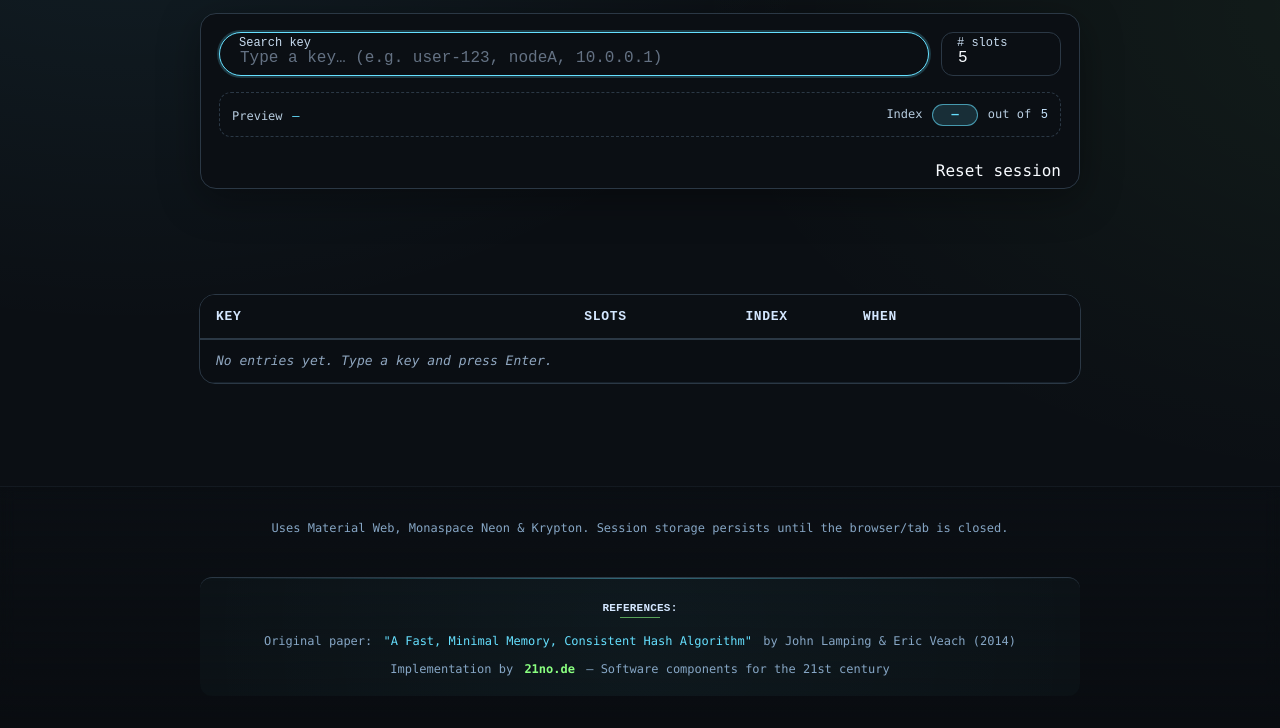
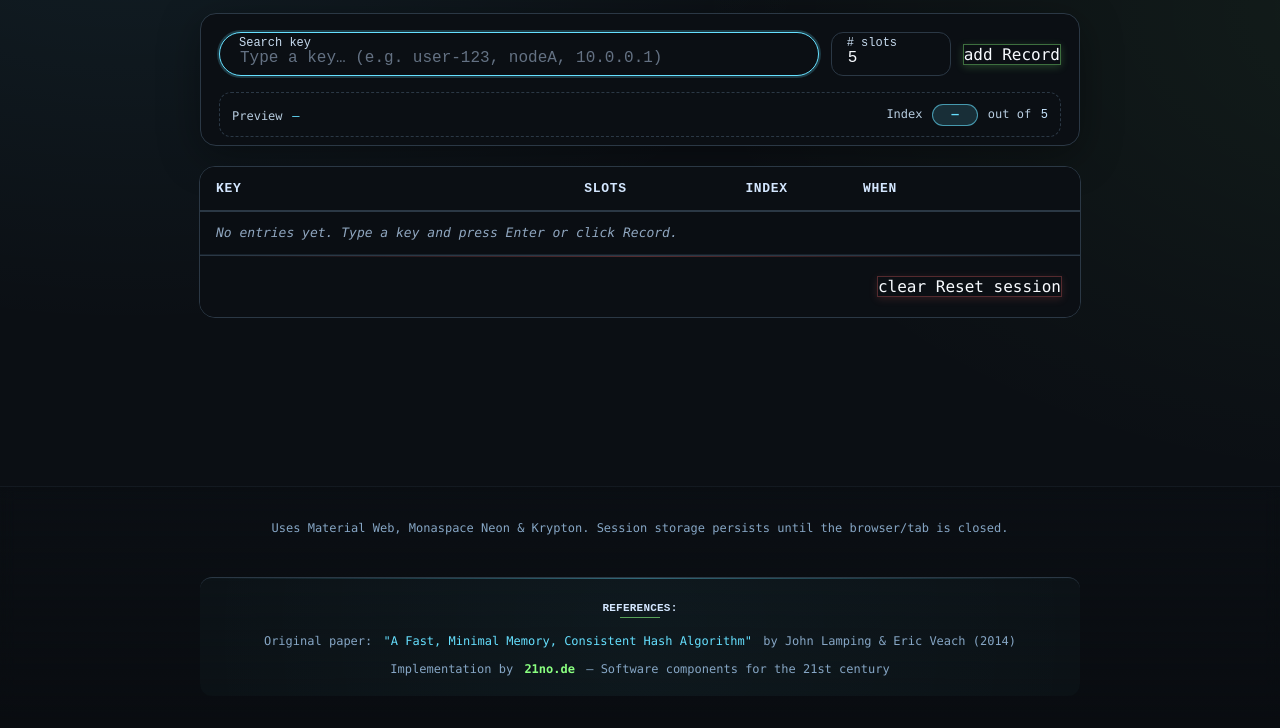
Before and after one commit to BackendStack21/consistent-hash, a website: page docs/index.html in a window 1280 px wide. Shown: the part 72-800 px from the top of the page. Drawn offline with nearby package versions, Linux system fonts and the light colour scheme; a small style sheet from the web is missing.

Commit message:
Add Record button and update UI/UX

```diff
--- a/docs/app.js
+++ b/docs/app.js
@@ -11,6 +11,7 @@ const liveKey = document.getElementById("liveKey");
 const liveIndex = document.getElementById("liveIndex");
 const liveSlots = document.getElementById("liveSlots");
 const clearAllBtn = document.getElementById("clearAllBtn");
+const enterBtn = document.getElementById("enterBtn");
 const entriesBody = document.getElementById("entriesBody");
 
 let jch = new JumpConsistentHash(5);
@@ -70,7 +71,8 @@ function fmtWhen(ts) {
 
 function renderTable() {
   if (!entries.length) {
-    entriesBody.innerHTML = '<tr class="empty"><td colspan="5">No entries yet. Type a key and press Enter.</td></tr>';
+    entriesBody.innerHTML =
+      '<tr class="empty"><td colspan="5">No entries yet. Type a key and press Enter or click Record.</td></tr>';
     return;
   }
   const rows = entries
@@ -171,6 +173,16 @@ slotsInput.addEventListener("input", async () => {
 });
 clearAllBtn.addEventListener("click", clearAll);
 
+// Record button event listener for all interaction types
+if (enterBtn) {
+  // Handle click events (mouse and touch)
+  enterBtn.addEventListener("click", async (e) => {
+    e.preventDefault();
+    await commitEntry();
+    keyInput.select();
+  });
+}
+
 // Init
 loadSession();
 renderTable();
--- a/docs/index.html
+++ b/docs/index.html
@@ -214,9 +214,11 @@
         }
       }
       main {
-        display: grid;
-        place-items: start center;
+        display: flex;
+        flex-direction: column;
+        align-items: center;
         padding: 16px;
+        gap: 0;
       }
       .search-card {
         width: min(880px, 92vw);
@@ -231,9 +233,20 @@
       }
       .controls {
         display: grid;
-        grid-template-columns: 1fr auto;
+        grid-template-columns: 1fr auto auto;
         align-items: center;
         gap: 12px;
+      }
+
+      /* Responsive controls for mobile */
+      @media (max-width: 640px) {
+        .controls {
+          grid-template-columns: 1fr;
+          gap: 16px;
+        }
+        .slots-field {
+          width: 100%;
+        }
       }
       .live {
         display: flex;
@@ -247,11 +260,24 @@
       .live .value {
         color: var(--primary);
       }
-      .actions {
+      .table-card .actions {
+        padding: 20px 18px;
+        border-top: 1px solid var(--outline-variant);
+        background: color-mix(in srgb, var(--surface) 96%, #0a0e13);
         display: flex;
         justify-content: flex-end;
-        gap: 8px;
-        padding: 8px 0 0;
+        position: relative;
+      }
+
+      .table-card .actions::before {
+        content: "";
+        position: absolute;
+        top: 0;
+        left: 18px;
+        right: 18px;
+        height: 1px;
+        background: linear-gradient(to right, transparent, #ff6b6b, transparent);
+        opacity: 0.3;
       }
       .table-card {
         margin-top: 20px;
@@ -362,9 +388,6 @@
       .action-cell {
         text-align: center;
         padding: 8px 12px !important;
-      }
-      tfoot td {
-        padding: 10px 14px;
       }
       .empty {
         text-align: center;
@@ -592,9 +615,60 @@
 
       /* Tonal button (Reset session) */
       md-filled-tonal-button#clearAllBtn {
-        --md-filled-tonal-button-container-color: color-mix(in srgb, var(--secondary) 18%, #102018);
-        --md-filled-tonal-button-label-text-color: color-mix(in srgb, var(--secondary) 85%, #eaffea 15%);
-        --md-filled-tonal-button-container-shape: 12px;
+        --md-filled-tonal-button-container-color: color-mix(in srgb, #ff6b6b 20%, #1f0f0f);
+        --md-filled-tonal-button-label-text-color: color-mix(in srgb, #ff8a8a 90%, #ffefef 10%);
+        --md-filled-tonal-button-container-shape: 16px;
+        --md-filled-tonal-button-container-height: 48px;
+        --md-filled-tonal-button-label-text-font: "Monaspace Krypton", ui-monospace, monospace;
+        --md-filled-tonal-button-label-text-weight: 600;
+        --md-filled-tonal-button-label-text-size: 14px;
+        transition: all 0.3s cubic-bezier(0.4, 0, 0.2, 1);
+        box-shadow: 0 2px 8px rgba(255, 107, 107, 0.15);
+        border: 1px solid rgba(255, 107, 107, 0.3);
+      }
+
+      md-filled-tonal-button#clearAllBtn:hover {
+        --md-filled-tonal-button-container-color: color-mix(in srgb, #ff6b6b 25%, #251213);
+        box-shadow: 0 4px 16px rgba(255, 107, 107, 0.25);
+        transform: translateY(-2px);
+        border-color: rgba(255, 107, 107, 0.5);
+      }
+
+      md-filled-tonal-button#clearAllBtn:active {
+        transform: translateY(0);
+        box-shadow: 0 2px 8px rgba(255, 107, 107, 0.2);
+      }
+
+      /* Record button with greenish background */
+      md-filled-button#enterBtn {
+        --md-filled-button-container-color: color-mix(in srgb, var(--secondary) 85%, #004d33);
+        --md-filled-button-label-text-color: var(--md-sys-color-on-secondary);
+        --md-filled-button-container-shape: 16px;
+        --md-filled-button-container-height: 48px;
+        --md-filled-button-label-text-font: "Monaspace Krypton", ui-monospace, monospace;
+        --md-filled-button-label-text-weight: 600;
+        --md-filled-button-label-text-size: 14px;
+        transition: all 0.3s cubic-bezier(0.4, 0, 0.2, 1);
+        box-shadow: 0 2px 8px rgba(138, 255, 128, 0.2);
+        border: 1px solid rgba(138, 255, 128, 0.4);
+        min-width: 120px;
+      }
+
+      md-filled-button#enterBtn:hover {
+        --md-filled-button-container-color: color-mix(in srgb, var(--secondary) 90%, #006642);
+        box-shadow: 0 4px 16px rgba(138, 255, 128, 0.3);
+        transform: translateY(-2px);
+        border-color: rgba(138, 255, 128, 0.6);
+      }
+
+      md-filled-button#enterBtn:active {
+        transform: translateY(0);
+        box-shadow: 0 2px 8px rgba(138, 255, 128, 0.25);
+      }
+
+      /* Show record button always */
+      .enter-button-container {
+        display: block;
       }
 
       /* Icon button (row delete) */
@@ -602,14 +676,6 @@
         --md-icon-button-icon-color: #9ab6cf;
         --md-icon-button-hover-state-layer-color: color-mix(in srgb, var(--primary) 18%, transparent);
         --md-icon-button-pressed-state-layer-color: color-mix(in srgb, var(--primary) 26%, transparent);
-      }
-      .sr-only {
-        position: absolute;
-        width: 1px;
-        height: 1px;
-        overflow: hidden;
-        clip: rect(0 0 0 0);
-        white-space: nowrap;
       }
     </style>
   </head>
@@ -641,6 +707,12 @@
               <input id="slotsInput" class="slots-input" type="number" value="5" min="1" step="1" />
               <label for="slotsInput" class="input-label"># slots</label>
             </div>
+            <div class="enter-button-container">
+              <md-filled-button id="enterBtn" aria-label="Record entry">
+                <md-icon slot="icon">add</md-icon>
+                Record
+              </md-filled-button>
+            </div>
           </div>
           <div id="livePanel" class="live md-typescale-body-medium" aria-live="polite">
             <div>
@@ -653,11 +725,6 @@
               <span class="muted">out of</span>
               <span class="mono" id="liveSlots">5</span>
             </div>
-          </div>
-          <div class="actions">
-            <md-filled-tonal-button id="clearAllBtn" aria-label="Clear session entries"
-              >Reset session</md-filled-tonal-button
-            >
           </div>
         </section>
 
@@ -678,6 +745,12 @@
               </tr>
             </tbody>
           </table>
+          <div class="actions">
+            <md-filled-tonal-button id="clearAllBtn" aria-label="Clear session entries">
+              <md-icon slot="icon">clear</md-icon>
+              Reset session
+            </md-filled-tonal-button>
+          </div>
         </section>
       </main>
       <footer class="md-typescale-body-small">
```
